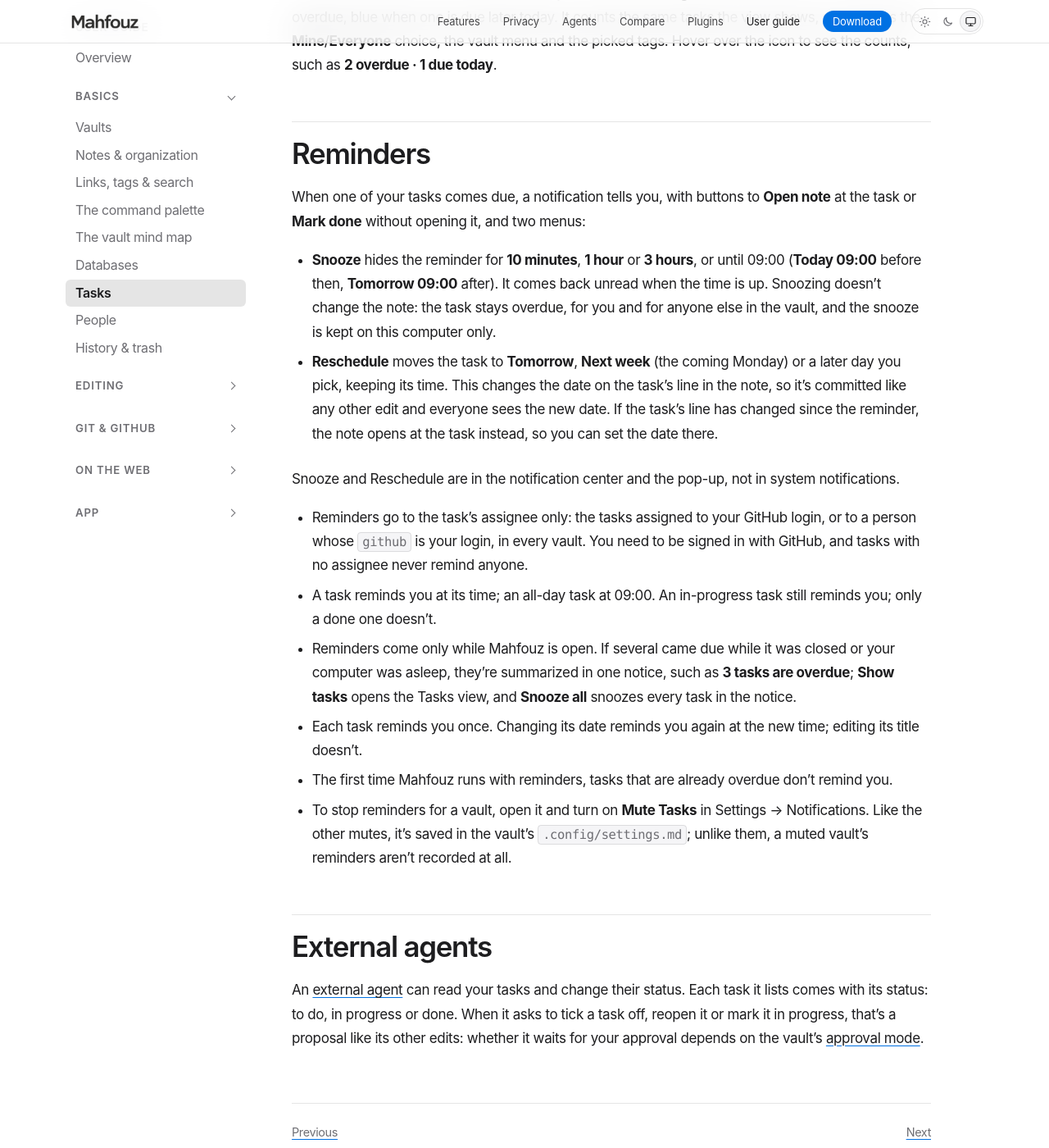
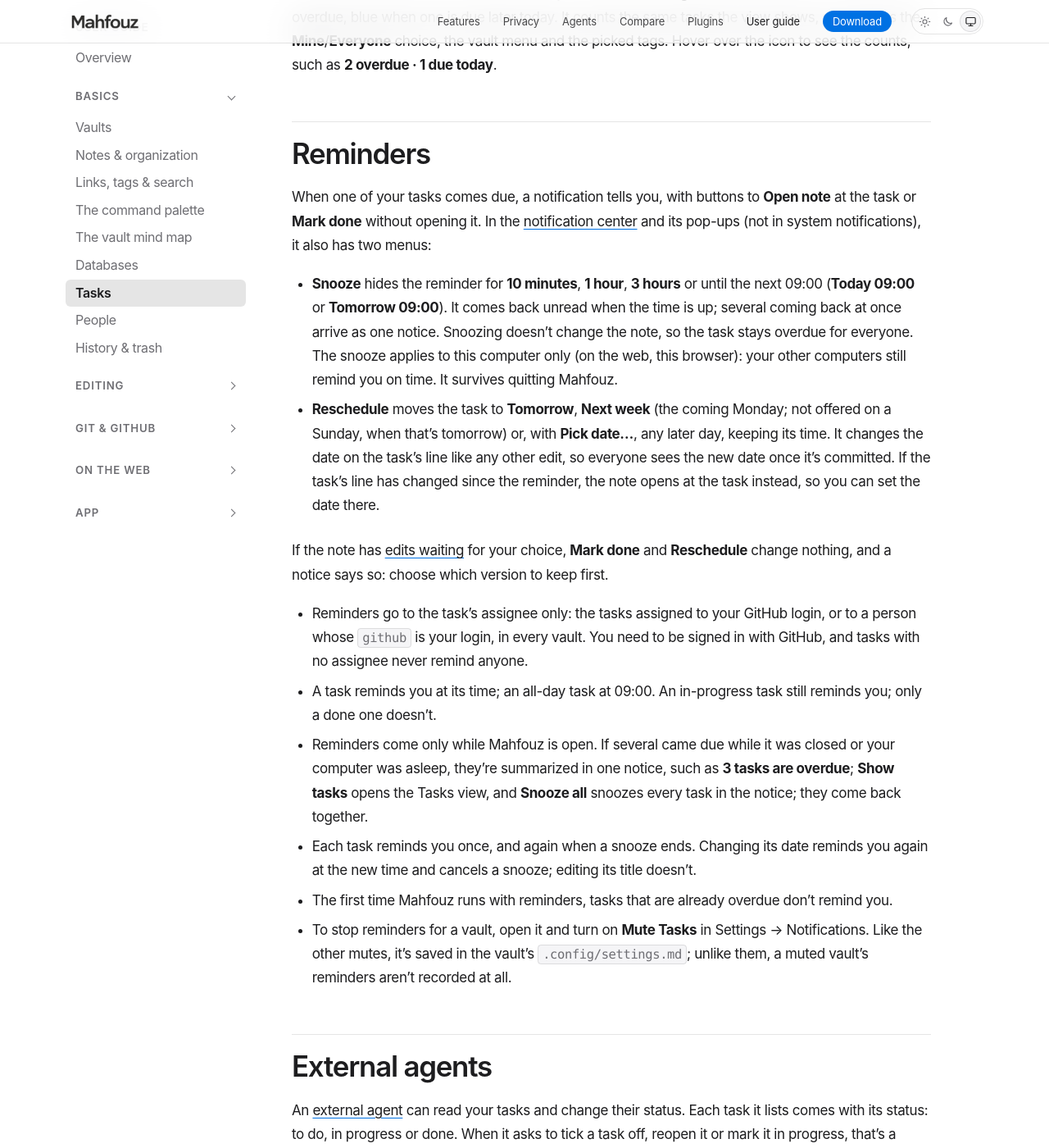
Before and after one commit to mahfouz-app/docs, a Jekyll site: the page built from guide/tasks.md, in a window 1280 px wide and 1400 px high, scrolled down 3073 px. Shown: the whole window at 82% size. Built offline with Jekyll 4.4.1, drawn with Linux system fonts in a browser that asks for light colours.

Commit message:
guide(tasks): reminder review fixes: Sundays, snoozes reminding again, edits waiting
Co-Authored-By: Claude Opus 5.5 <noreply@anthropic.com>

```diff
--- a/guide/tasks.md
+++ b/guide/tasks.md
@@ -127,23 +127,27 @@ over the icon to see the counts, such as **2 overdue · 1 due today**.
 ## Reminders
 
 When one of your tasks comes due, a notification tells you, with buttons
-to **Open note** at the task or **Mark done** without opening it, and two
-menus:
+to **Open note** at the task or **Mark done** without opening it. In the
+[notification center](/guide/notifications/) and its pop-ups (not in system
+notifications), it also has two menus:
 
-- **Snooze** hides the reminder for **10 minutes**, **1 hour** or
-  **3 hours**, or until 09:00 (**Today 09:00** before then, **Tomorrow
-  09:00** after). It comes back unread when the time is up. Snoozing
-  doesn't change the note: the task stays overdue, for you and for anyone
-  else in the vault, and the snooze is kept on this computer only.
+- **Snooze** hides the reminder for **10 minutes**, **1 hour**, **3 hours**
+  or until the next 09:00 (**Today 09:00** or **Tomorrow 09:00**). It comes
+  back unread when the time is up; several coming back at once arrive as one
+  notice. Snoozing doesn't change the note, so the task stays overdue for
+  everyone. The snooze applies to this computer only (on the web, this
+  browser): your other computers still remind you on time. It survives
+  quitting Mahfouz.
 - **Reschedule** moves the task to **Tomorrow**, **Next week** (the coming
-  Monday) or a later day you pick, keeping its time. This changes the date
-  on the task's line in the note, so it's committed like any other edit and
-  everyone sees the new date. If the task's line has changed since the
-  reminder, the note opens at the task instead, so you can set the date
-  there.
+  Monday; not offered on a Sunday, when that's tomorrow) or, with **Pick
+  date…**, any later day, keeping its time. It changes the date on the
+  task's line like any other edit, so everyone sees the new date once it's
+  committed. If the task's line has changed since the reminder, the note
+  opens at the task instead, so you can set the date there.
 
-Snooze and Reschedule are in the notification center and the pop-up, not in
-system notifications.
+If the note has [edits waiting](/guide/when-sync-fails/#edits-to-title-are-waiting) for your choice,
+**Mark done** and **Reschedule** change nothing, and a notice says so: choose
+which version to keep first.
 
 - Reminders go to the task's assignee only: the tasks assigned to your
   GitHub login, or to a person whose `github` is your login, in every
@@ -154,9 +158,10 @@ system notifications.
 - Reminders come only while Mahfouz is open. If several came due while it
   was closed or your computer was asleep, they're summarized in one notice,
   such as **3 tasks are overdue**; **Show tasks** opens the Tasks view, and
-  **Snooze all** snoozes every task in the notice.
-- Each task reminds you once. Changing its date reminds you again at the new
-  time; editing its title doesn't.
+  **Snooze all** snoozes every task in the notice; they come back together.
+- Each task reminds you once, and again when a snooze ends. Changing its date
+  reminds you again at the new time and cancels a snooze; editing its title
+  doesn't.
 - The first time Mahfouz runs with reminders, tasks that are already overdue
   don't remind you.
 - To stop reminders for a vault, open it and turn on **Mute Tasks** in
```
